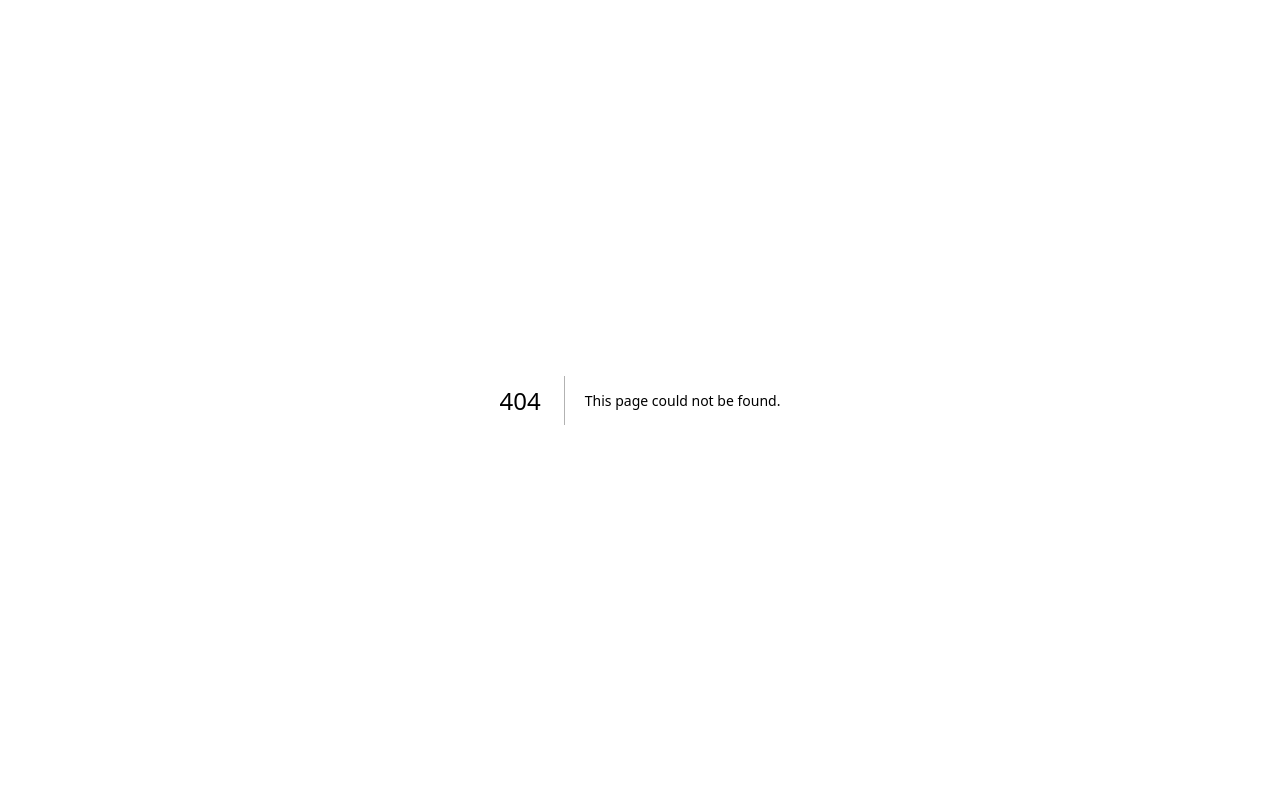
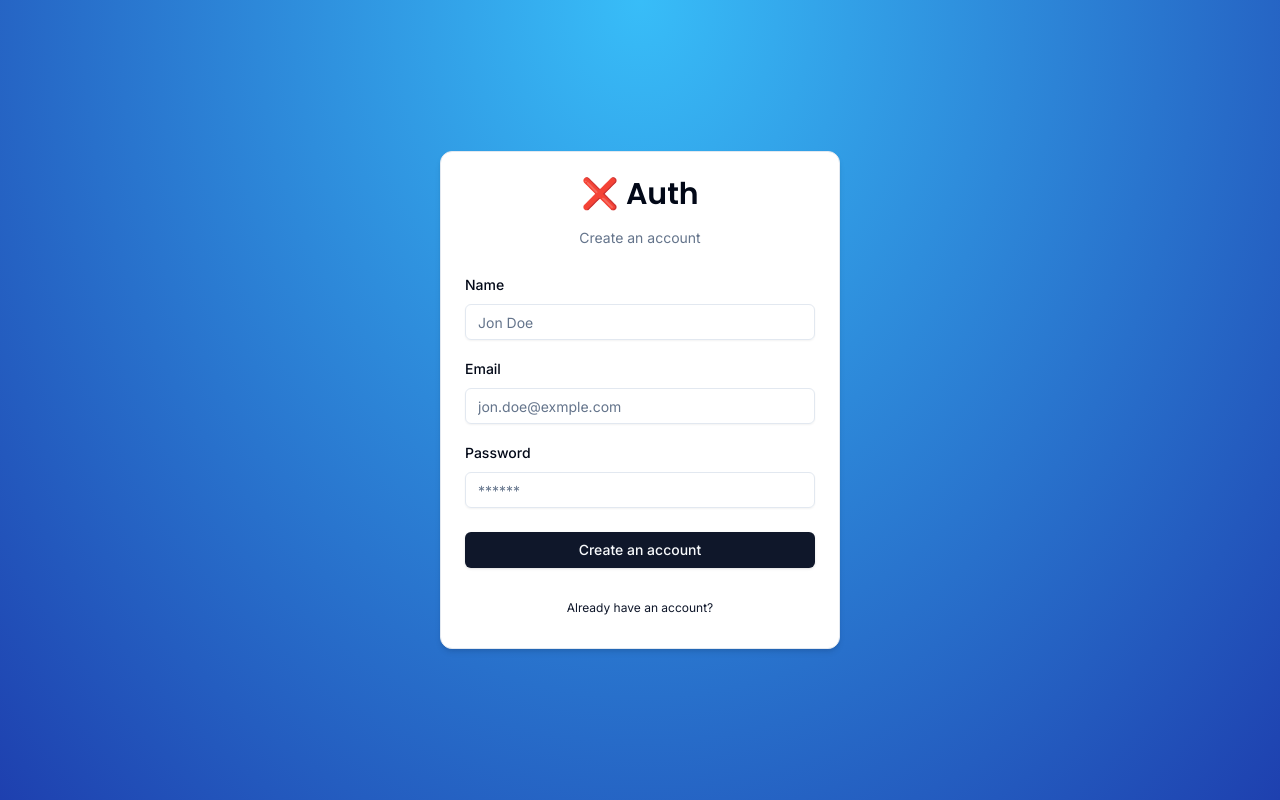
Before and after one commit to inseonc95/auth-tutorial, a Next.js app: page /auth/register in a window 1280 px wide. Before the commit this address had no page. Built offline with nearby package versions, Linux system fonts and the light colour scheme.

Commit message:
feat: Add register page and register form

```diff
--- a/actions/login.ts
+++ b/actions/login.ts
@@ -3,8 +3,6 @@
 import * as z from "zod";
 
 import { LoginSchema } from "@/schemas";
-
-import { revalidatePath, revalidateTag } from "next/cache";
 
 export const login = async (values: z.infer<typeof LoginSchema>) => {
   // Validate the values
--- /dev/null
+++ b/actions/register.ts
@@ -0,0 +1,17 @@
+"use server";
+
+import * as z from "zod";
+
+import { RegisterSchema } from "@/schemas";
+
+
+export const register = async (values: z.infer<typeof RegisterSchema>) => {
+  // Validate the values
+
+  const validatedFields = RegisterSchema.safeParse(values);
+
+  if (!validatedFields.success) {
+    return { error: "Invalid fields" }; // return Rseponse.Json ~~
+  }
+  return { success: "Email Sent!" };
+}
--- /dev/null
+++ b/app/auth/register/page.tsx
@@ -0,0 +1,9 @@
+import RegisterForm from "@/components/auth/register-form";
+
+const RegisterPage = () => {
+  return (
+    <RegisterForm />
+  );
+}
+
+export default RegisterPage;
--- /dev/null
+++ b/components/auth/register-form.tsx
@@ -0,0 +1,141 @@
+'use client';
+
+import * as z from "zod";
+
+import { useForm } from "react-hook-form";
+import { useState } from "react";
+import { zodResolver } from "@hookform/resolvers/zod";
+
+import { CardWrapper } from "@/components/auth/card-wrapper";
+
+import { RegisterSchema } from "@/schemas";
+import { Input } from "@/components/ui/input";
+import {
+  Form,
+  FormControl,
+  FormField,
+  FormItem,
+  FormLabel,
+  FormMessage
+} from "@/components/ui/form";
+import { Button } from "@/components/ui/button";
+import { FormError } from "@/components/ui/form-error";
+import { FormSuccess } from "@/components/ui/form-success";
+
+import { register } from "@/actions/register";
+import { useTransition } from "react";
+
+const RegisterForm = () => {
+
+  const [error, SetError] = useState<string | undefined>("");
+  const [success, SetSuccess] = useState<string | undefined>("");
+
+  const [isPending, startTransition] = useTransition();
+
+  const form = useForm<z.infer<typeof RegisterSchema>>({
+    resolver: zodResolver(RegisterSchema),
+    defaultValues: {
+      email: "",
+      password: "",
+      name: "",
+    }
+  })
+
+  const onSubmit = (values: z.infer<typeof RegisterSchema>) => {
+    // setPending 대신에 useTransition을 사용할 수 있음
+
+    SetError("");
+    SetSuccess("");
+    startTransition(() => {
+      register(values)
+        .then((data) => {
+          SetError(data.error);
+          SetSuccess(data.success);
+        })
+    });
+
+    // axios.post("/your/api/route", values).then...
+  }
+
+  return (
+    <CardWrapper
+    headerLabel="Create an account"
+    backButtonLabel="Already have an account?"
+    backButtonHref="/auth/login">
+    <Form {...form}>
+      <form
+      onSubmit={form.handleSubmit(onSubmit)}
+      className="space-y-6"
+      >
+        <div className="space-y-4">
+        <FormField
+          control={form.control}
+          name="name"
+          render={({ field }) => (
+            <FormItem>
+              <FormLabel>Name</FormLabel>
+              <FormControl>
+                <Input
+                  {...field}
+                  disabled={isPending}
+                  placeholder="Jon Doe"
+                  type="name"
+                />
+              </FormControl>
+              <FormMessage />
+            </FormItem>
+            )}
+        />
+        <FormField
+          control={form.control}
+          name="email"
+          render={({ field }) => (
+            <FormItem>
+              <FormLabel>Email</FormLabel>
+              <FormControl>
+                <Input
+                  {...field}
+                  disabled={isPending}
+                  placeholder="jon.doe@exmple.com"
+                  type="email"
+                />
+              </FormControl>
+              <FormMessage />
+            </FormItem>
+            )}
+        />
+        <FormField
+          control={form.control}
+          name="password"
+          render={({ field }) => (
+            <FormItem>
+              <FormLabel>Password</FormLabel>
+              <FormControl>
+                <Input
+                  {...field}
+                  disabled={isPending}
+                  placeholder="******"
+                  type="password"
+                />
+              </FormControl>
+              <FormMessage />
+            </FormItem>
+            )}
+        />
+        </div>
+        <FormError message={error} />
+        <FormSuccess message={success} />
+        <Button
+        disabled={isPending}
+        type="submit"
+        className="w-full"
+        >
+          Create an account
+        </Button>
+      </form>
+    </Form>
+    </CardWrapper>
+   );
+}
+
+export default RegisterForm;
--- a/schemas/index.ts
+++ b/schemas/index.ts
@@ -4,7 +4,20 @@
   email: z.string().email({
     message: "Email is required"
   }),
-  password: z.string().min(6, {
-      message: "Password must be at least 6 characters long"
+  password: z.string().min(1, {
+      message: "Password is required"
     })
 });
+
+
+export const RegisterSchema = z.object({
+  email: z.string().email({
+    message: "Email is required"
+  }),
+  password: z.string().min(6, {
+    message: "Minimum 6 characters required"
+  }),
+  name: z.string().min(1, {
+    message: "Name is required"
+  }),
+});
```
